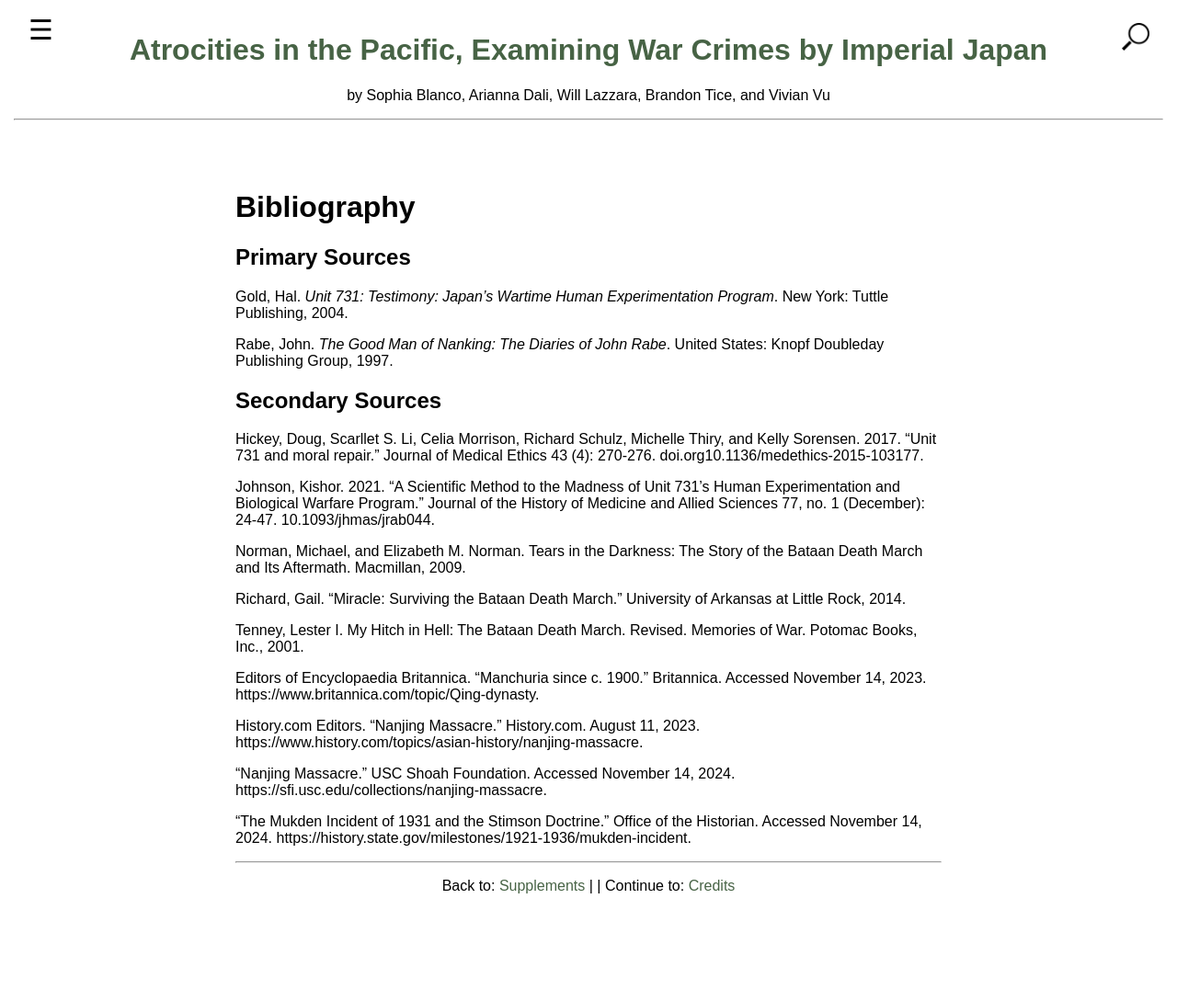
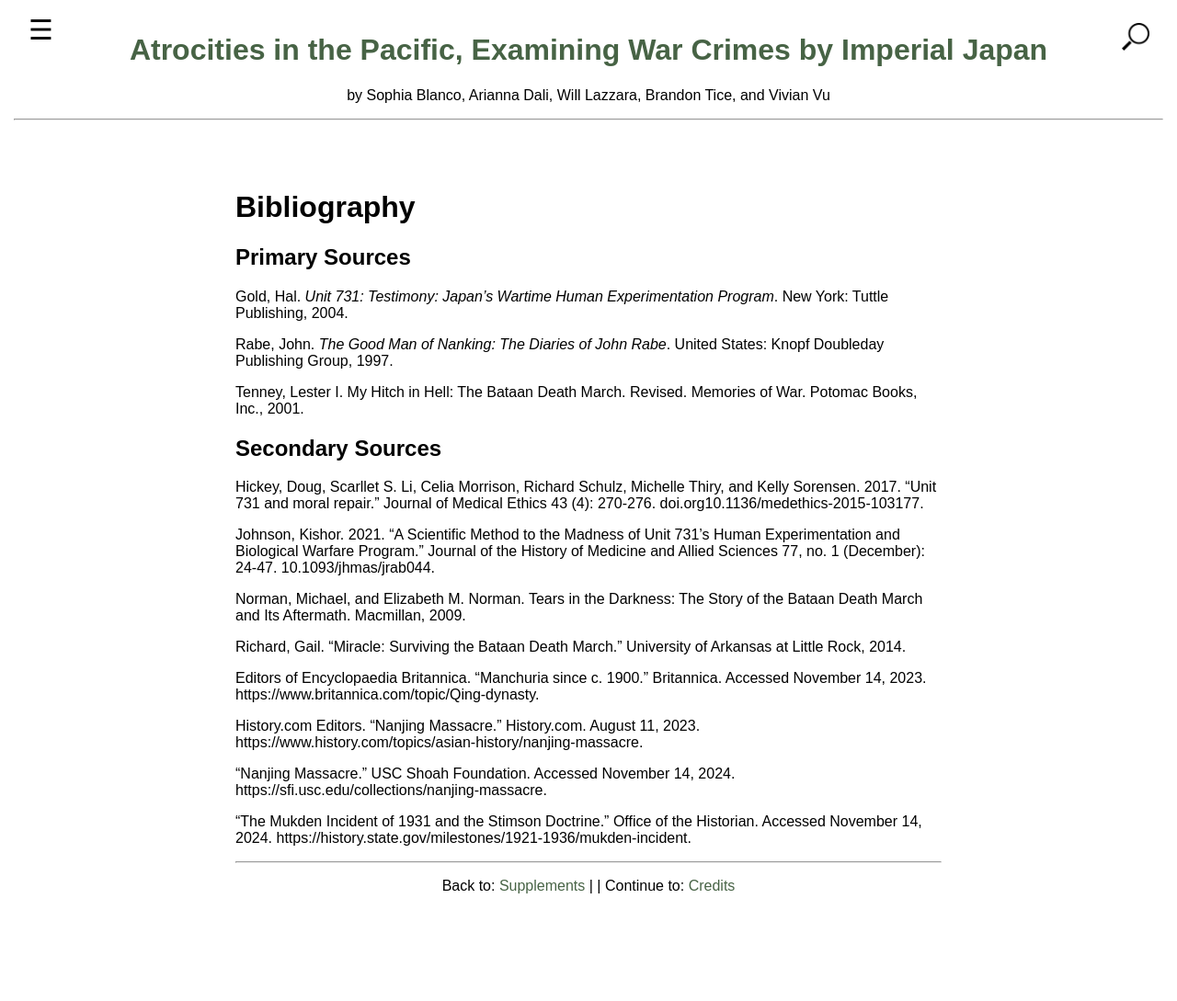
Before and after one commit to WaLazzara/LAZZARA-WILLIAM-WOH3931, a Jekyll site: the page built from 005_bibliography.md, in a window 1280 px wide. Shown: the whole page at 92% size. Built offline with Jekyll 4.4.1, drawn with Linux system fonts in a browser that asks for light colours; part of the change alters nothing that is shown.

```diff
--- a/005_bibliography.md
+++ b/005_bibliography.md
@@ -12,6 +12,8 @@ Gold, Hal. *Unit 731: Testimony: Japan’s Wartime Human Experimentation Program
 
 Rabe, John. *The Good Man of Nanking: The Diaries of John Rabe*. United States: Knopf Doubleday Publishing Group, 1997.
 
+Tenney, Lester I. My Hitch in Hell: The Bataan Death March. Revised. Memories of War. Potomac Books, Inc., 2001.
+
 ## Secondary Sources
 
 Hickey, Doug, Scarllet S. Li, Celia Morrison, Richard Schulz, Michelle Thiry, and Kelly Sorensen. 2017. “Unit 731 and moral repair.” Journal of Medical Ethics 43 (4): 270-276. doi.org10.1136/medethics-2015-103177.
@@ -21,8 +23,6 @@ Johnson, Kishor. 2021. “A Scientific Method to the Madness of Unit 731's Human
 Norman, Michael, and Elizabeth M. Norman. Tears in the Darkness: The Story of the Bataan Death March and Its Aftermath. Macmillan, 2009.
 
 Richard, Gail. “Miracle: Surviving the Bataan Death March.” University of Arkansas at Little Rock, 2014.
-
-Tenney, Lester I. My Hitch in Hell: The Bataan Death March. Revised. Memories of War. Potomac Books, Inc., 2001.
 
 Editors of Encyclopaedia Britannica. “Manchuria since c. 1900.” Britannica. Accessed
 November 14, 2023. https://www.britannica.com/topic/Qing-dynasty.
```
